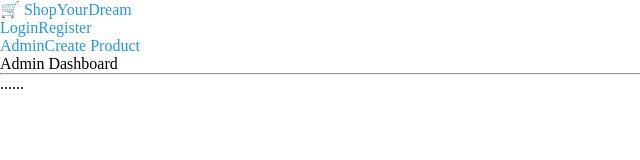
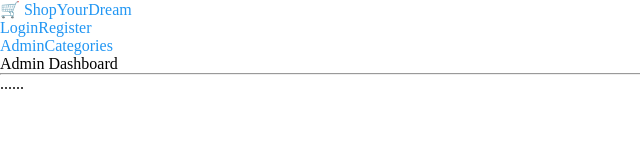
Before and after one commit to abhishekchaturvedi-07/shop-your-dream, a Next.js app: page /dashboard/admin in a window 1280 px wide. Shown: the top 160 px of the page, without its empty margins (0-640 px from the left). Built offline with nearby package versions, Linux system fonts and the light colour scheme; no server answers.

Commit message:
creation of admin categories

```diff
--- a/components/nav/AdminNav.js
+++ b/components/nav/AdminNav.js
@@ -7,7 +7,7 @@ export default function AdminNav() {
           Admin
         </Link>
         <Link className="nav-link" href="/dashboard/admin/product/create">
-          Create Product
+          Categories
         </Link>
       </nav>
     </>
```
Also changed, not shown: app/dashboard/admin/category/page.js (added).
